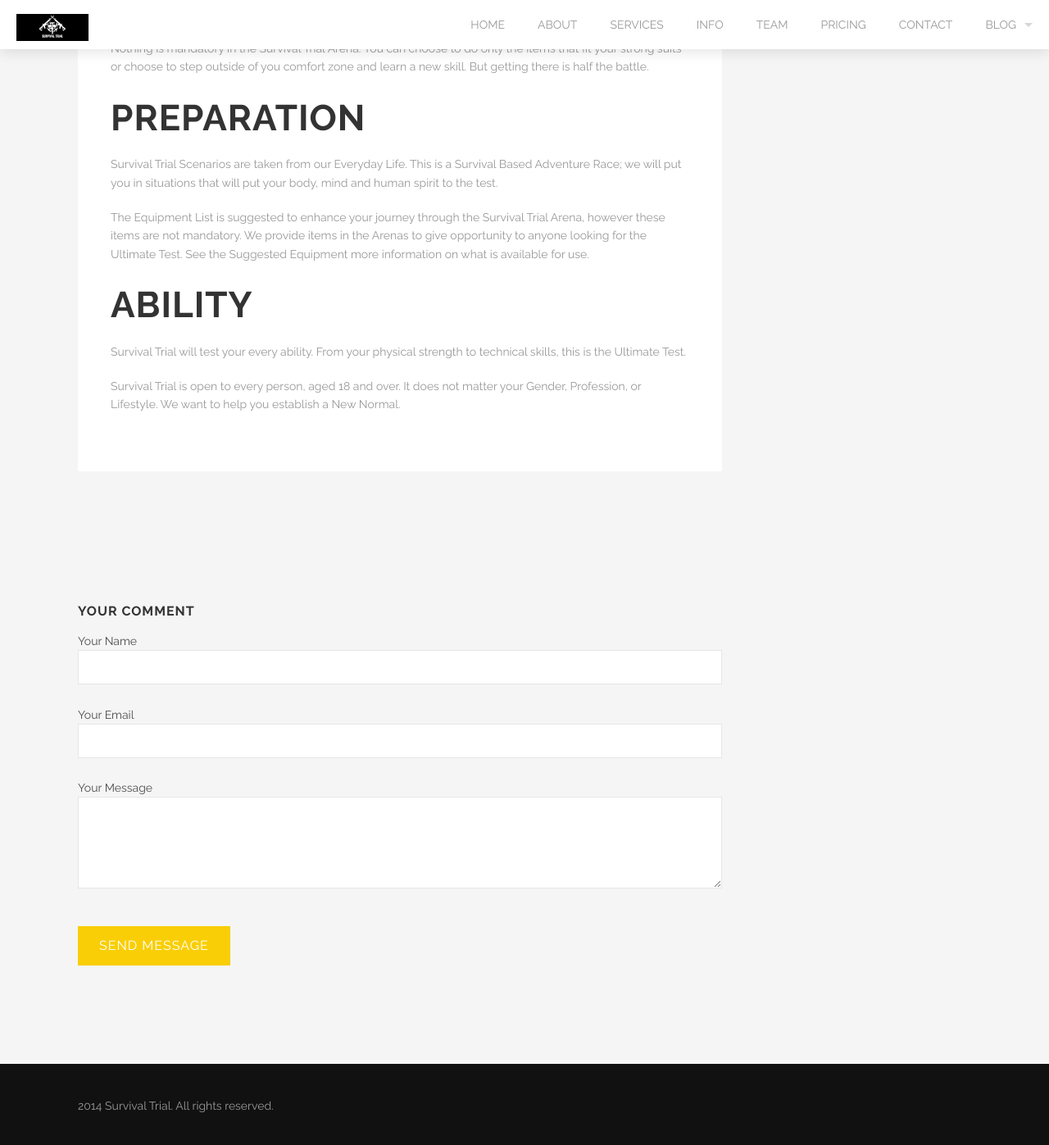
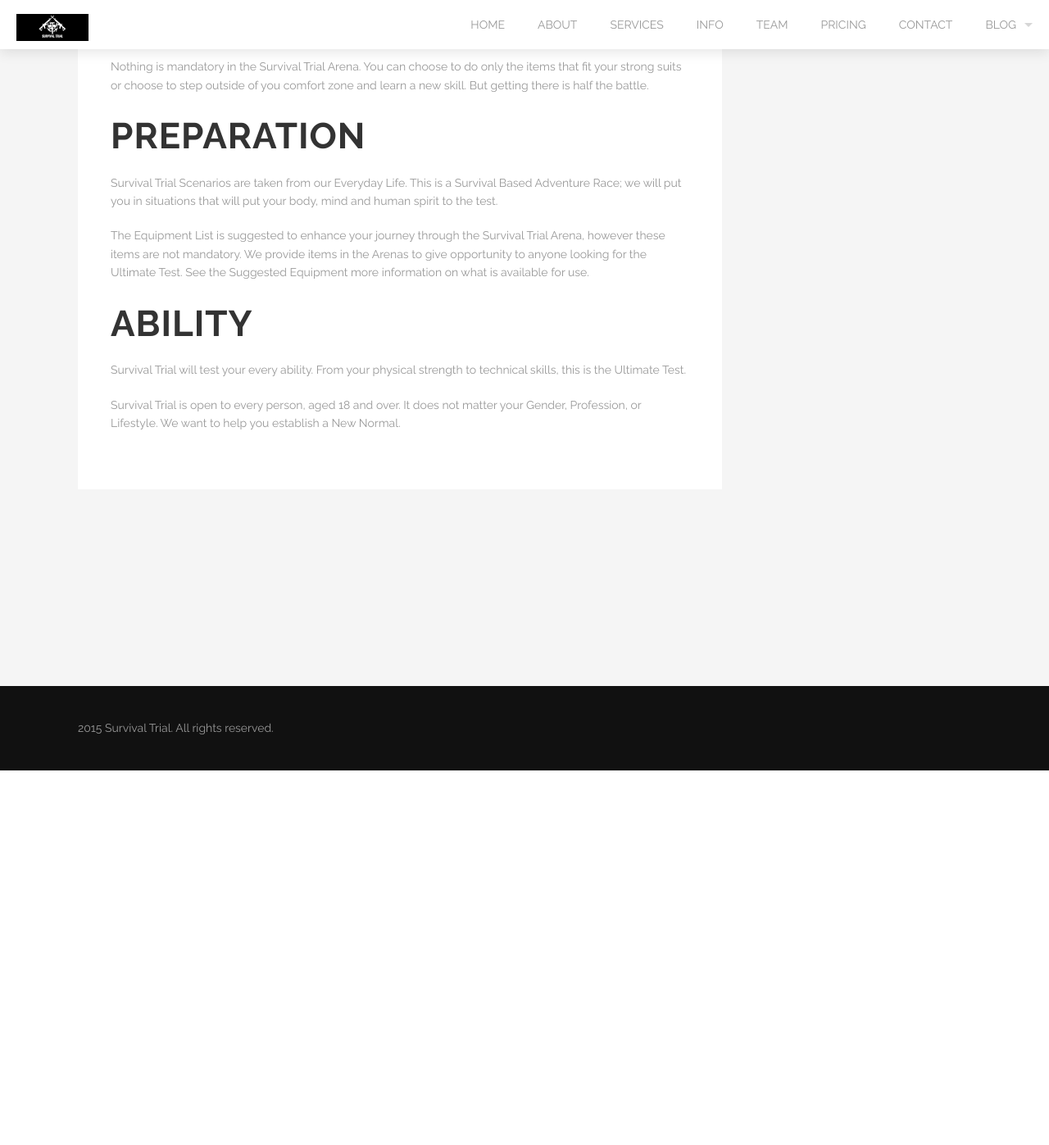
Before and after one commit to jonweiler/jonweiler.github.io, a Jekyll site: the page built from _posts/2015-11-02-about-survival-trial.md, in a window 1280 px wide and 1400 px high, scrolled down 1282 px. Shown: the top 1397 px of the window at 82% size. Built offline with Jekyll 4.4.1, drawn with Linux system fonts in a browser that asks for light colours; comment, search, counter and statistics services are not loaded; after the commit the page ends 2222 px from its top, so only the background shows below that.

Commit message:
update comments and post layout

```diff
--- a/_includes/comments.html
+++ b/_includes/comments.html
@@ -1,20 +1,22 @@
-<script type="text/javascript">
-    /* * * CONFIGURATION VARIABLES: EDIT BEFORE PASTING INTO YOUR WEBPAGE * * */
-    var disqus_shortname = '{{ site.disqus_shortname }}'; // required: replace example with your forum shortname
+<div id="disqus_thread"></div>
+<script>
+    /**
+     *  RECOMMENDED CONFIGURATION VARIABLES: EDIT AND UNCOMMENT THE SECTION BELOW TO INSERT DYNAMIC VALUES FROM YOUR PLATFORM OR CMS.
+     *  LEARN WHY DEFINING THESE VARIABLES IS IMPORTANT: https://disqus.com/admin/universalcode/#configuration-variables
+     */
+    /*
+    var disqus_config = function () {
+        this.page.url = PAGE_URL;  // Replace PAGE_URL with your page's canonical URL variable
+        this.page.identifier = PAGE_IDENTIFIER; // Replace PAGE_IDENTIFIER with your page's unique identifier variable
+    };
+    */
+    (function() {  // DON'T EDIT BELOW THIS LINE
+        var d = document, s = d.createElement('script');
 
-    /* * * DON'T EDIT BELOW THIS LINE * * */
-    (function() {
-        var dsq = document.createElement('script'); dsq.type = 'text/javascript'; dsq.async = true;
-        dsq.src = '//' + disqus_shortname + '.disqus.com/embed.js';
-        (document.getElementsByTagName('head')[0] || document.getElementsByTagName('body')[0]).appendChild(dsq);
+        s.src = '//survivaltrial.disqus.com/embed.js';
+
+        s.setAttribute('data-timestamp', +new Date());
+        (d.head || d.body).appendChild(s);
     })();
-
-    /* * * DON'T EDIT BELOW THIS LINE * * */
-    (function () {
-        var s = document.createElement('script'); s.async = true;
-        s.type = 'text/javascript';
-        s.src = '//' + disqus_shortname + '.disqus.com/count.js';
-        (document.getElementsByTagName('HEAD')[0] || document.getElementsByTagName('BODY')[0]).appendChild(s);
-    }());
 </script>
-<noscript>Please enable JavaScript to view the <a href="http://disqus.com/?ref_noscript">comments powered by Disqus.</a></noscript>
+<noscript>Please enable JavaScript to view the <a href="https://disqus.com/?ref_noscript" rel="nofollow">comments powered by Disqus.</a></noscript>
--- a/_layouts/post.html
+++ b/_layouts/post.html
@@ -2,16 +2,7 @@
 layout: blog
 ---
 
-<!-- Look the author details up from the site config. -->
-{% assign author = site.data.authors[page.author] %}
-
-<!-- Output author details if some exist. -->
-{% if author %}
-    <span>
-        <!-- Personal Info. -->
-        Written by <a href="{{ author.web }}" target="_blank">{{ author.name }}</a>
-    </span>
-{% endif %}
+{% include disqus_comments.html %} .
 
 <div class='full' style='background: #f5f5f5'>
   <div class='row'>
@@ -53,28 +44,7 @@
       <a id='comments'></a>
       {% include comments.html %}
       <div class='four spacing'></div>
-      <div id='comments-form'>
-        <h3>Your comment</h3>
-        <form accept-charset='UTF-8' action='#' method='post'>
-          <p class='name'>
-            <label for='name'>Your Name</label>
-            <input class='input-text required' id='name' name='name' type='text'>
-          </p>
-          <p class='email'>
-            <label for='email'>Your Email</label>
-            <input class='input-text required' id='email' name='email' type='text'>
-          </p>
-          <p class='message'>
-            <label for='message'>Your Message</label>
-            <textarea class='required' cols='80' id='message' name='message' rows='5'></textarea>
-          </p>
-          <div class='spacing'></div>
-          <p>
-            <input class='button' type='submit' value='Send Message'>
-          </p>
-        </form>
-      </div>
-      <div class='four spacing'></div>
+<div class='four spacing'></div>
     </div>
     <div class='large-3 columns' id='sidebar'>
       {% include sidebar.html %}
@@ -85,9 +55,10 @@
   <div class='two spacing'></div>
   <div class='row'>
     <div class='large-12 columns'>
-      <p>2014 {{site.title}}. All rights reserved.</p>
+      <p>2015 {{site.title}}. All rights reserved.</p>
     </div>
   </div>
   <div class='spacing'></div>
 </div>
-{% include disqus_comments.html %}
+    <script id="dsq-count-scr" src="//survivaltrial.disqus.com/count.js" async></script>
+<noscript>Please enable JavaScript to view the <a href="https://disqus.com/?ref_noscript" rel="nofollow">comments powered by Disqus.</a></noscript>
```
Also changed, not shown: other parts of _layouts/post.html (+1 -1 lines).
